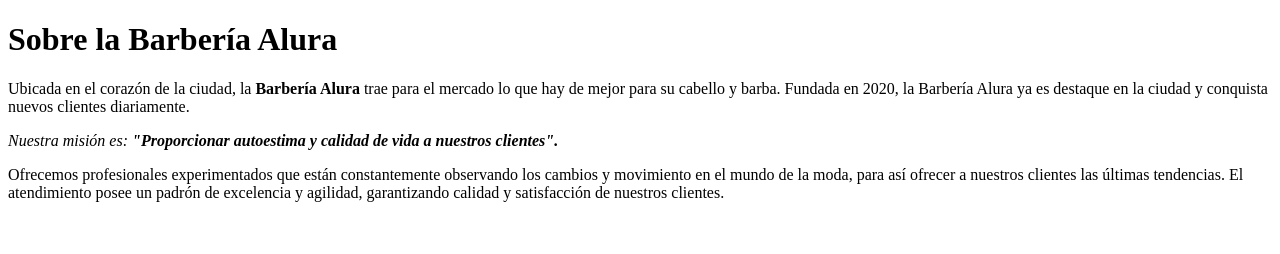
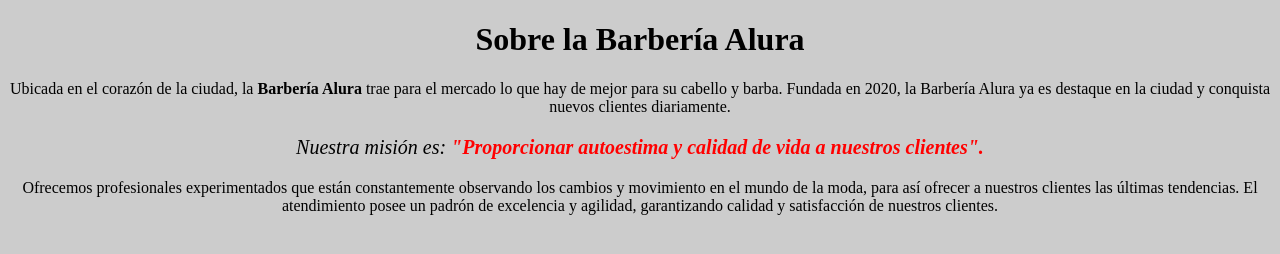
Before and after one commit to chiliwis/barberia, a plain HTML site: page index.html in a window 1280 px wide. Drawn offline with Linux system fonts and the light colour scheme.

Commit message:
Intro de css en las etiquetas

```diff
--- a/index.html
+++ b/index.html
@@ -6,15 +6,16 @@
     <meta http-equiv="X-UA-Compatible" content="IE=edge">
     <meta name="viewport" content="width=device-width, initial-scale=1.0">
     <title>Barbería Alura</title>
+    <link rel="stylesheet" href="style.css">
 </head>
 
 <body>
-    <h1>Sobre la Barbería Alura</h1>
-    <p>Ubicada en el corazón de la ciudad, la <strong> Barbería Alura </strong>  trae para el mercado lo que hay de mejor para su cabello y
+    <h1 style="text-align: center; background-color: #cccccc;">Sobre la Barbería Alura</h1>
+    <p style="text-align: center;">Ubicada en el corazón de la ciudad, la <strong> Barbería Alura </strong>  trae para el mercado lo que hay de mejor para su cabello y
         barba. Fundada en 2020, la Barbería Alura ya es destaque en la ciudad y conquista nuevos clientes diariamente.
     </p>
-    <p> <em> Nuestra misión es: <strong>  "Proporcionar autoestima y calidad de vida a nuestros clientes". </strong>  </em> </p>
-    <p>Ofrecemos profesionales experimentados que están constantemente observando los cambios y movimiento en el mundo
+    <p style="font-size: 20px; text-align: center;"> <em> Nuestra misión es: <strong>  "Proporcionar autoestima y calidad de vida a nuestros clientes". </strong>  </em> </p>
+    <p style="text-align: center;">Ofrecemos profesionales experimentados que están constantemente observando los cambios y movimiento en el mundo
         de la moda, para así ofrecer a nuestros clientes las últimas tendencias. El atendimiento posee un padrón de
         excelencia y agilidad, garantizando calidad y satisfacción de nuestros clientes.</p>
 </body>
--- /dev/null
+++ b/style.css
@@ -0,0 +1,12 @@
+p{
+    text-align: center;
+    background-color: #cccccc;
+}
+
+body{
+    background-color: #cccccc;
+}
+
+em strong{
+    color: red;
+}
```
